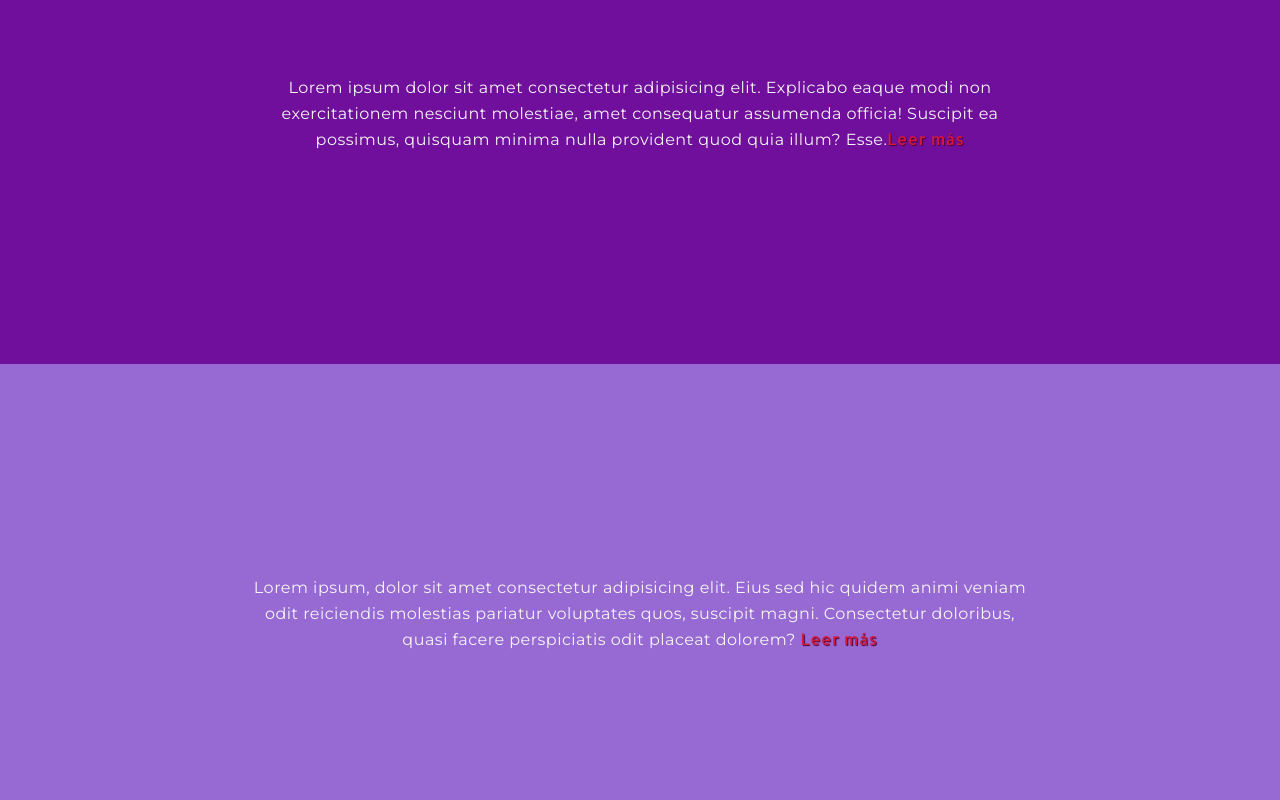
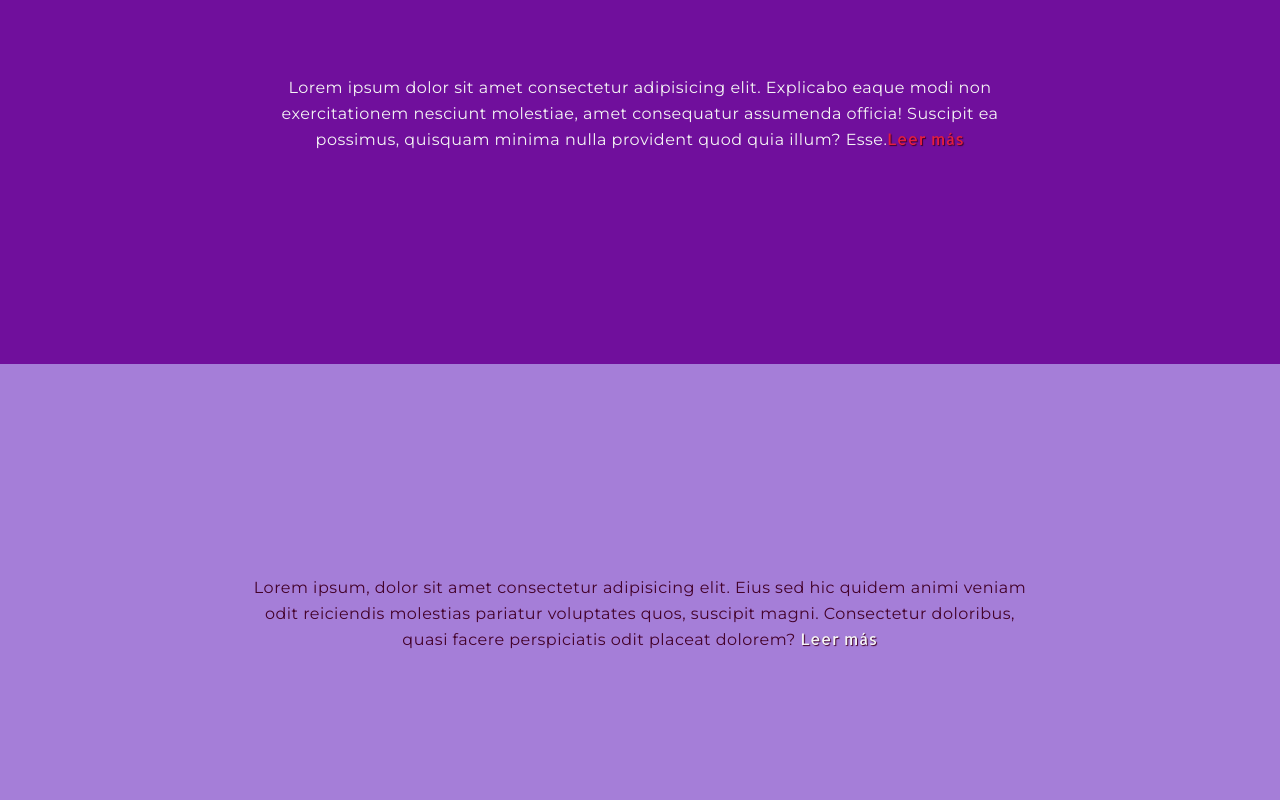
Before and after one commit to brunasosa/illusionsmedia, a plain HTML site: page index.html in a window 1280 px wide. Shown: the part 720-1520 px from the top of the page. Drawn offline with Linux system fonts and the light colour scheme.

Commit message:
Update styles.css

```diff
--- a/styles.css
+++ b/styles.css
@@ -1,8 +1,8 @@
 :root {
   --violet: rgb(112, 15, 156);
-  --lavander: rgb(151, 105, 211);
-  --deepmagenta: rgb(78, 2, 49);
-  --red: rgb(214, 25, 57);
+  --lavander: rgb(165, 126, 216);
+  --deepmagenta: rgb(67, 2, 42);
+  --red: rgb(228, 30, 63);
   --black: rgb(25, 25, 25);
   --white: rgb(245, 245, 245);
 }
@@ -109,20 +109,32 @@ nav a {
 .sec1 {
   height: 500px;
   background-color: var(--violet);
-      display: flex;
+  display: flex;
   justify-content: center;
   align-items: center;
 }
 
 .sec2 {
   height: 500px;
+  color: var(--deepmagenta);
   background-color: var(--lavander);
-      display: flex;
+  display: flex;
   justify-content: center;
   align-items: center;
 }
 
-.sec2 p, .sec1 p{
+.sec2 a {
+  color: var(--white);
+  text-shadow: 1px 1px 1px var(--deepmagenta);
+}
+
+.sec2 a:hover {
+  color: var(--red);
+  text-shadow: 1px 1px 1px var(--deepmagenta);
+}
+
+.sec2 p,
+.sec1 p {
   max-width: 800px;
 }
 
@@ -140,7 +152,7 @@ footer {
   width: 50px;
   background-color: var(--deepmagenta);
   overflow: hidden;
-    display: flex;
+  display: flex;
   justify-content: center;
   align-items: center;
   border-radius: 50%;
@@ -151,14 +163,14 @@ footer {
   transition: 0.2s
 }
 
-.socialMediaButton img{
+.socialMediaButton img {
   height: 32px;
   width: 32px;
   margin-top: 0.5em;
   opacity: 70%;
 }
 
-.socialMediaButton img:hover{
+.socialMediaButton img:hover {
   opacity: 100%;
   transform: 0.2s;
 }
```
